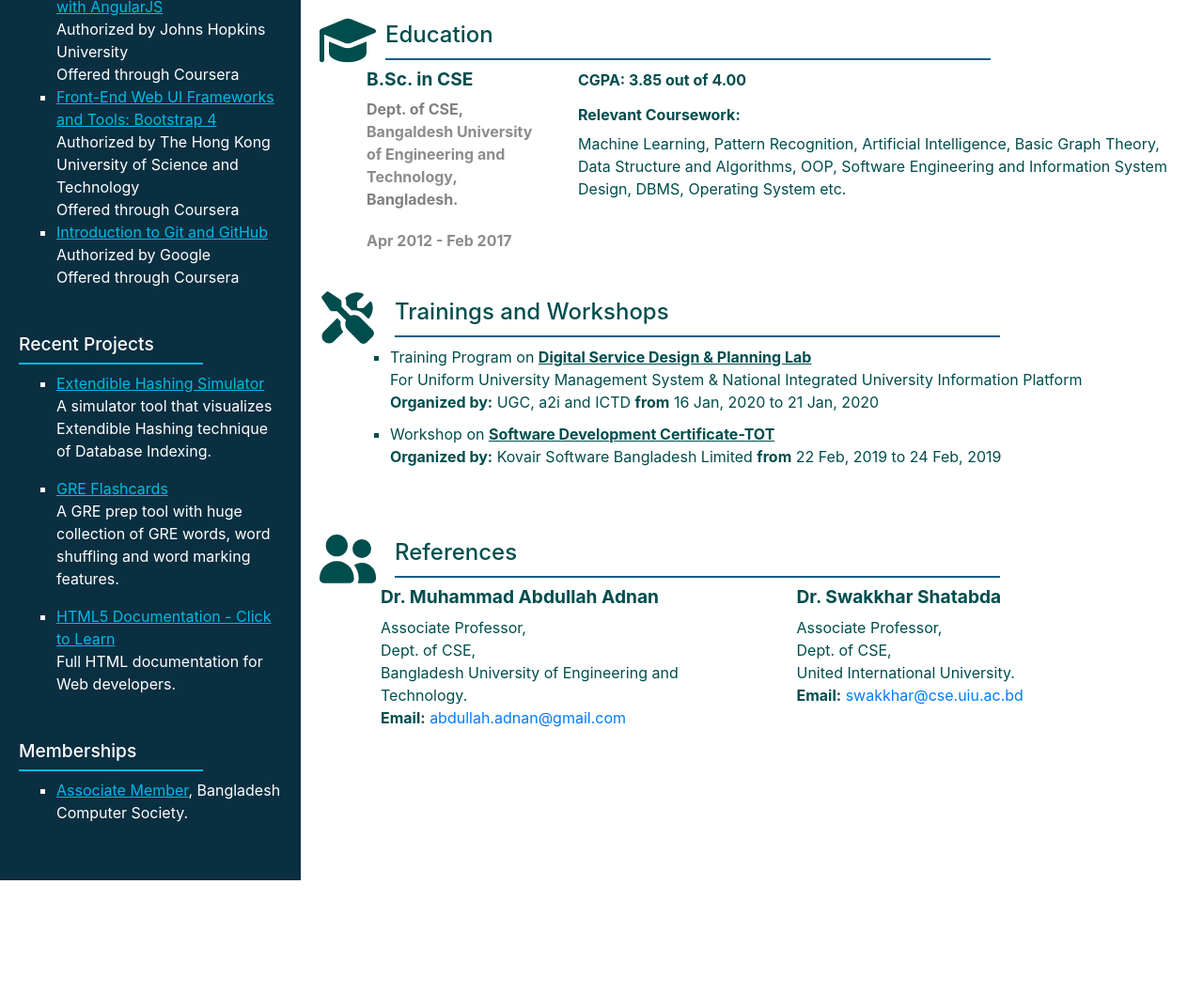
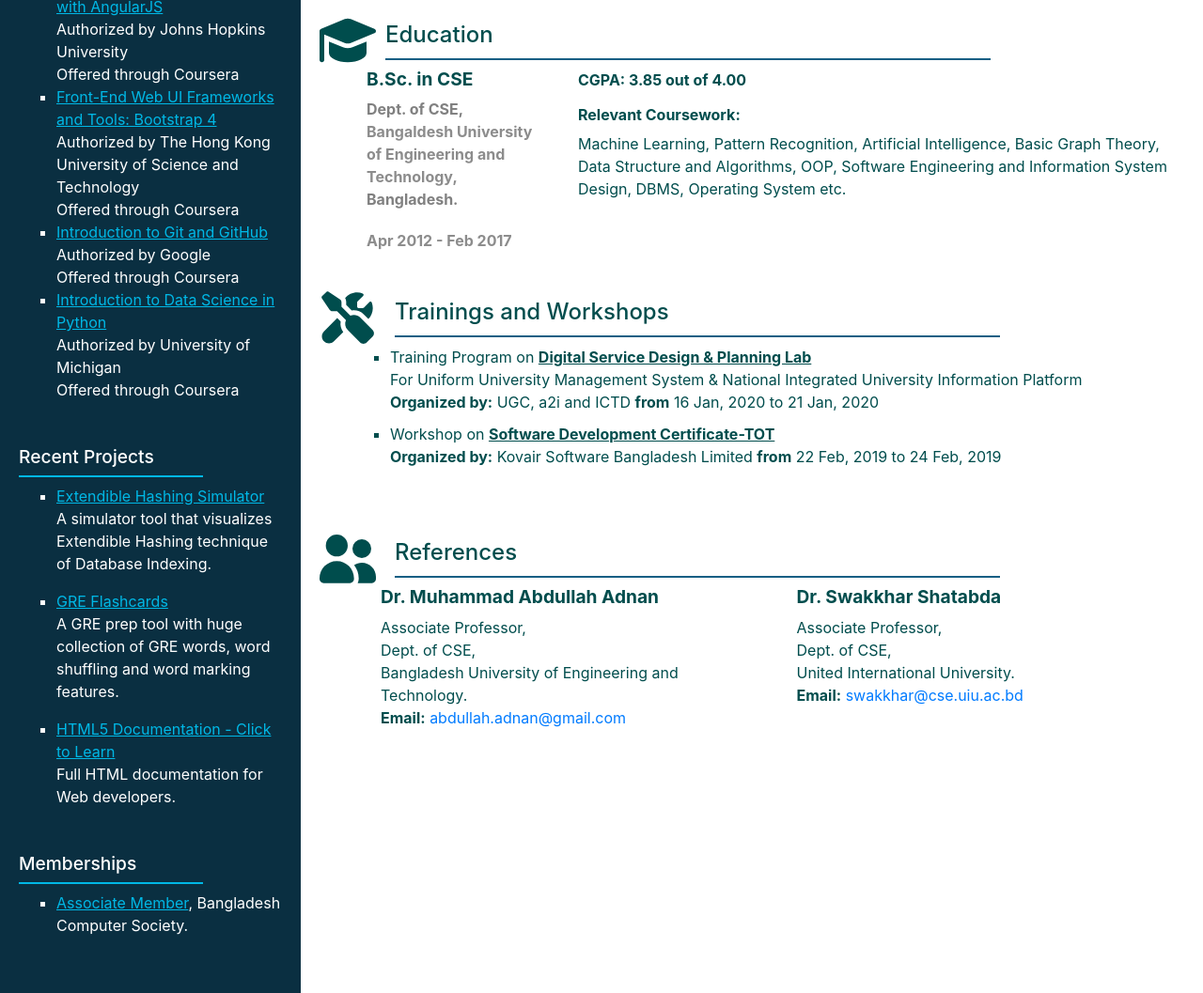
Before and after one commit to devimam/profile, a plain HTML site: page index.html in a window 1280 px wide. Shown: the part 903-1960 px from the top of the page at 94% size. Before the commit the page ends 1840 px from the top, so only its background shows below. Drawn offline with Linux system fonts and the light colour scheme.

Commit message:
Added "Intro to Data Science" course info

```diff
--- a/index.html
+++ b/index.html
@@ -50,6 +50,7 @@
                             <li><a href="https://www.coursera.org/account/accomplishments/certificate/TBWM4JMZ692D">Single Page Web Applications with AngularJS</a><br>Authorized by Johns Hopkins University<br>Offered through Coursera</li>
                             <li><a href="https://www.coursera.org/account/accomplishments/certificate/W6TQDDGQNHEF">Front-End Web UI Frameworks and Tools: Bootstrap 4</a><br>Authorized by The Hong Kong University of Science and Technology<br>Offered through Coursera</li>
                             <li><a href="https://www.coursera.org/account/accomplishments/certificate/2CYVCSRGNBTY">Introduction to Git and GitHub</a><br>Authorized by Google<br>Offered through Coursera</li>
+                            <li><a href="https://www.coursera.org/account/accomplishments/certificate/QL7WN8GM6K6Y">Introduction to Data Science in Python</a><br>Authorized by University of Michigan<br>Offered through Coursera</li>
                         </ul>
                     </div>
 
```
